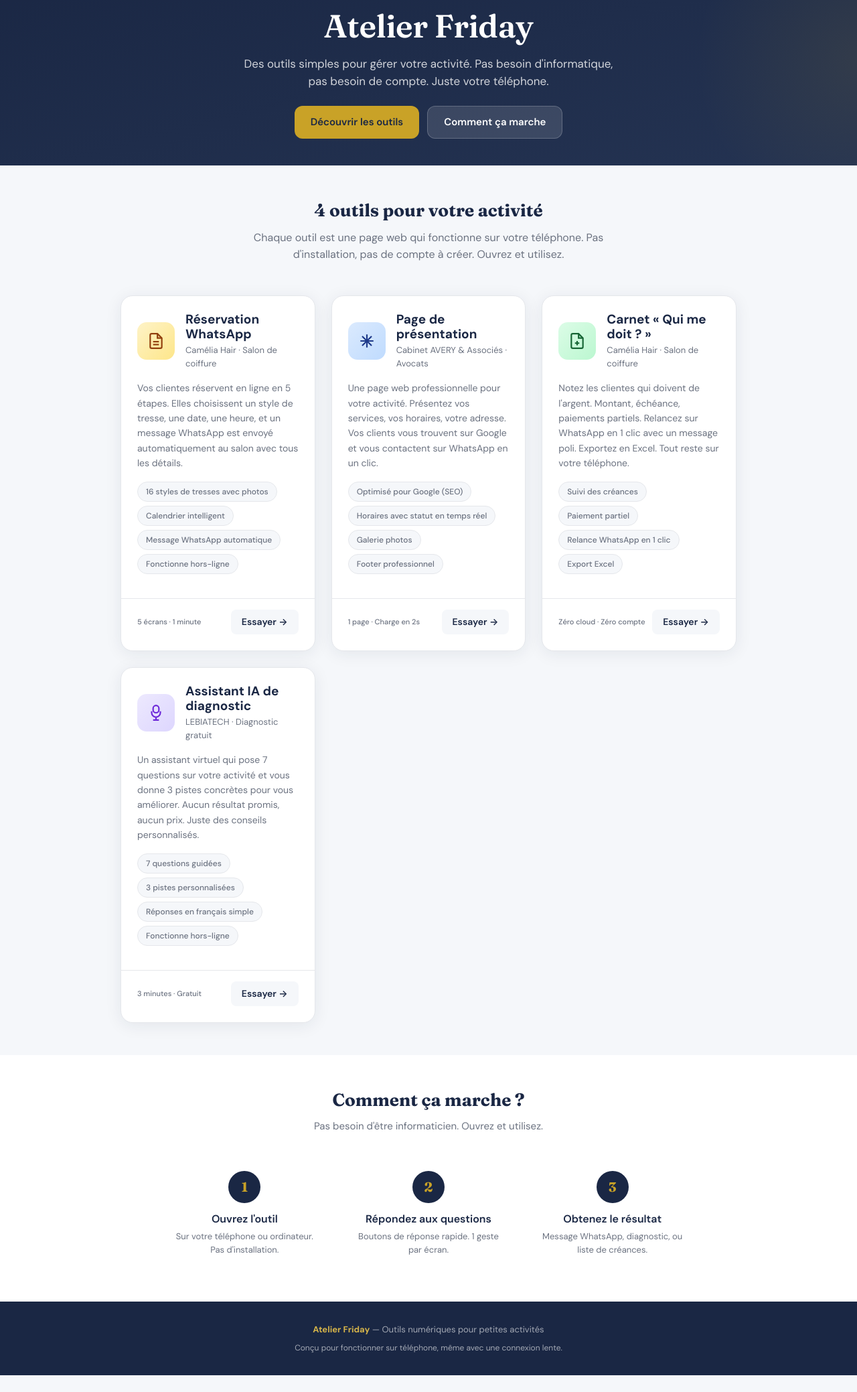
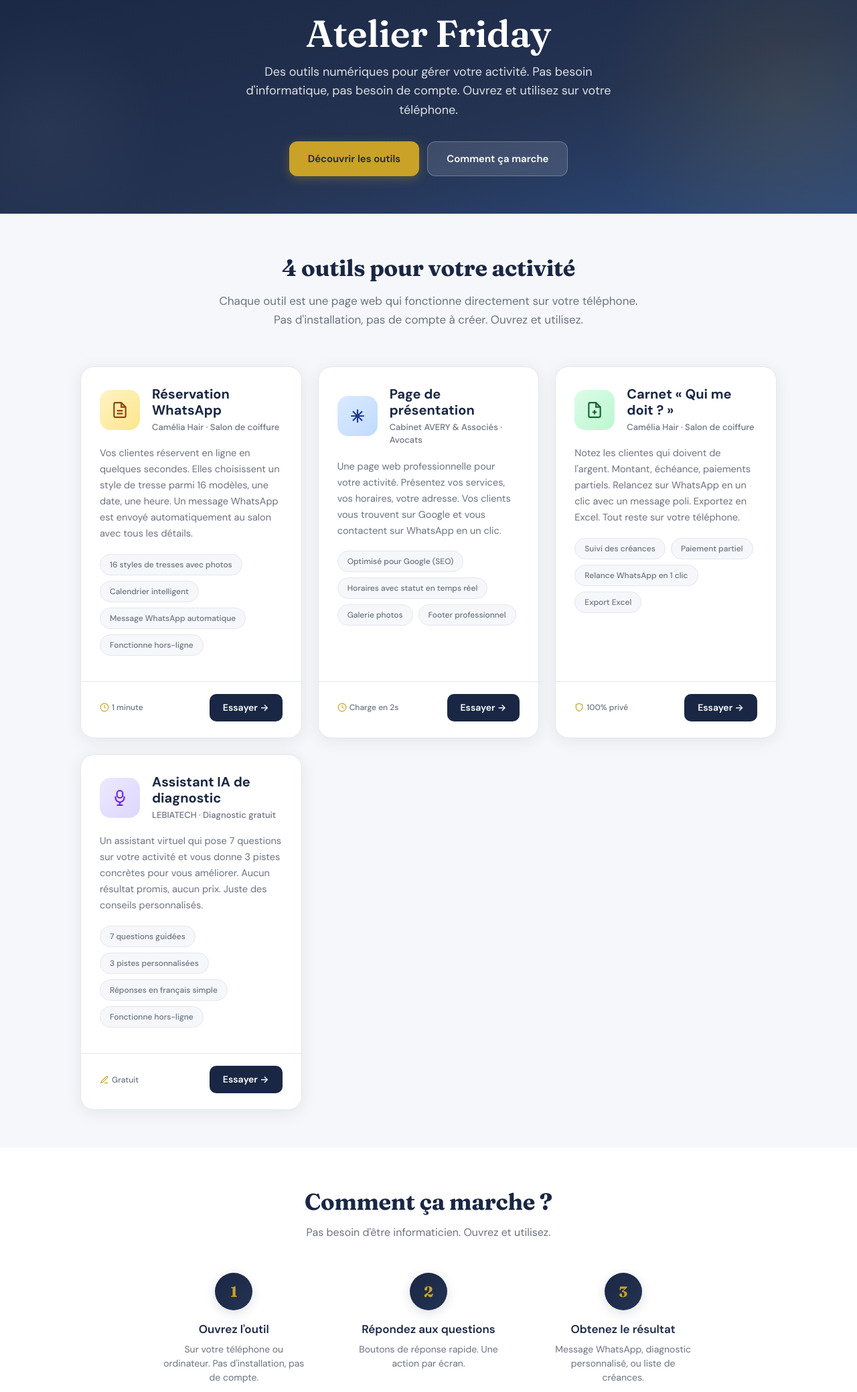
Before and after one commit to Garus-Victorin/atelier-friday, a plain HTML site: page tools.html in a window 1280 px wide. Shown: the part 45-2123 px from the top of the page at 67% size. Before the commit the page ends 2098 px from the top, so only its background shows below. Drawn offline with Linux system fonts and the light colour scheme.

Commit message:
refactor(tools): improve UI/UX design, remove technical jargon, better visual hierarchy

```diff
--- a/tools.html
+++ b/tools.html
@@ -13,8 +13,8 @@
     :root{
       --navy:#1a2744; --navy-light:#243352; --gold:#c9a227; --gold-light:#d4b34a;
       --bg:#f5f7fa; --card:#ffffff; --ink:#1a1a2e; --muted:#6b7280;
-      --line:#e5e7eb; --radius:18px; --shadow:0 4px 24px rgba(26,39,68,.08);
-      --shadow-lg:0 8px 40px rgba(26,39,68,.12);
+      --line:#e5e7eb; --radius:20px; --shadow:0 4px 24px rgba(26,39,68,.08);
+      --shadow-lg:0 12px 48px rgba(26,39,68,.14);
       --green:#0d5f4a; --green-light:#1a7a62;
       --font:'DM Sans', -apple-system, BlinkMacSystemFont, sans-serif;
       --font-display:'Fraunces', Georgia, serif;
@@ -22,91 +22,107 @@
     *{box-sizing:border-box;margin:0;padding:0}
     html{font-size:16px;scroll-behavior:smooth}
     body{font-family:var(--font);background:var(--bg);color:var(--ink);line-height:1.5;
-      -webkit-font-smoothing:antialiased;padding:0;margin:0}
-    .wrap{max-width:960px;margin:0 auto;padding:0 20px}
+      -webkit-font-smoothing:antialiased;min-height:100vh;display:flex;flex-direction:column}
+    .wrap{max-width:1080px;margin:0 auto;padding:0 20px}
 
     /* HEADER */
-    .hero{background:linear-gradient(165deg,var(--navy) 0%,var(--navy-light) 100%);
-      color:#fff;padding:48px 20px 40px;text-align:center;position:relative;overflow:hidden}
-    .hero::before{content:'';position:absolute;top:-40%;right:-20%;width:500px;height:500px;
-      background:radial-gradient(circle,rgba(201,162,39,.1) 0%,transparent 70%);pointer-events:none}
+    .hero{background:linear-gradient(165deg,var(--navy) 0%,var(--navy-light) 60%,#2d4a7a 100%);
+      color:#fff;padding:64px 20px 56px;text-align:center;position:relative;overflow:hidden}
+    .hero::before{content:'';position:absolute;top:-30%;right:-15%;width:600px;height:600px;
+      background:radial-gradient(circle,rgba(201,162,39,.12) 0%,transparent 65%);pointer-events:none}
+    .hero::after{content:'';position:absolute;bottom:-20%;left:-10%;width:400px;height:400px;
+      background:radial-gradient(circle,rgba(255,255,255,.04) 0%,transparent 60%);pointer-events:none}
     .hero .wrap{position:relative;z-index:1}
-    .hero h1{font-family:var(--font-display);font-size:clamp(32px,6vw,48px);font-weight:600;
-      margin-bottom:8px;letter-spacing:-.5px}
-    .hero .tagline{font-size:17px;color:rgba(255,255,255,.8);max-width:560px;
-      margin:0 auto 24px;line-height:1.5}
+    .hero h1{font-family:var(--font-display);font-size:clamp(36px,7vw,56px);font-weight:600;
+      margin-bottom:12px;letter-spacing:-.5px;line-height:1.1}
+    .hero .tagline{font-size:18px;color:rgba(255,255,255,.85);max-width:600px;
+      margin:0 auto 32px;line-height:1.6;font-weight:400}
     .hero .cta-row{display:flex;gap:12px;justify-content:center;flex-wrap:wrap}
-    .btn{display:inline-flex;align-items:center;gap:8px;padding:12px 24px;
+    .btn{display:inline-flex;align-items:center;gap:8px;padding:14px 28px;
       border-radius:12px;font-size:15px;font-weight:600;text-decoration:none;
       cursor:pointer;border:none;transition:all .2s;font-family:var(--font)}
-    .btn-primary{background:var(--gold);color:var(--navy)}
-    .btn-primary:hover{background:var(--gold-light);transform:translateY(-1px)}
-    .btn-secondary{background:rgba(255,255,255,.12);color:#fff;border:1px solid rgba(255,255,255,.2)}
+    .btn-primary{background:var(--gold);color:var(--navy);box-shadow:0 4px 16px rgba(201,162,39,.3)}
+    .btn-primary:hover{background:var(--gold-light);transform:translateY(-2px);box-shadow:0 6px 24px rgba(201,162,39,.4)}
+    .btn-secondary{background:rgba(255,255,255,.12);color:#fff;border:1px solid rgba(255,255,255,.25);
+      backdrop-filter:blur(8px)}
     .btn-secondary:hover{background:rgba(255,255,255,.2)}
 
     /* INTRO */
-    .intro{padding:48px 20px 24px;text-align:center}
-    .intro h2{font-family:var(--font-display);font-size:26px;color:var(--navy);
-      margin-bottom:8px}
-    .intro p{color:var(--muted);font-size:16px;max-width:600px;margin:0 auto;line-height:1.6}
+    .intro{padding:56px 20px 32px;text-align:center}
+    .intro h2{font-family:var(--font-display);font-size:clamp(26px,4vw,34px);color:var(--navy);
+      margin-bottom:10px;letter-spacing:-.3px}
+    .intro p{color:var(--muted);font-size:17px;max-width:640px;margin:0 auto;line-height:1.6}
 
     /* TOOLS */
-    .tools{padding:24px 20px 48px}
-    .tools-grid{display:grid;grid-template-columns:repeat(auto-fit,minmax(280px,1fr));gap:24px}
+    .tools{padding:24px 20px 56px}
+    .tools-grid{display:grid;grid-template-columns:repeat(auto-fit,minmax(300px,1fr));gap:24px}
     .tool-card{background:var(--card);border:1px solid var(--line);border-radius:var(--radius);
-      overflow:hidden;box-shadow:var(--shadow);transition:transform .2s,box-shadow .2s;
-      display:flex;flex-direction:column}
-    .tool-card:hover{transform:translateY(-4px);box-shadow:var(--shadow-lg)}
-    .tool-header{padding:24px 24px 16px;display:flex;align-items:center;gap:16px}
-    .tool-icon{width:56px;height:56px;border-radius:14px;display:flex;align-items:center;
-      justify-content:center;flex-shrink:0}
+      overflow:hidden;box-shadow:var(--shadow);transition:transform .25s,box-shadow .25s;
+      display:flex;flex-direction:column;position:relative}
+    .tool-card:hover{transform:translateY(-6px);box-shadow:var(--shadow-lg)}
+    .tool-card::before{content:'';position:absolute;top:0;left:0;right:0;height:4px;
+      background:linear-gradient(90deg,var(--gold),var(--gold-light));opacity:0;transition:opacity .25s}
+    .tool-card:hover::before{opacity:1}
+    .tool-header{padding:28px 28px 18px;display:flex;align-items:center;gap:18px}
+    .tool-icon{width:60px;height:60px;border-radius:16px;display:flex;align-items:center;
+      justify-content:center;flex-shrink:0;transition:transform .25s}
+    .tool-card:hover .tool-icon{transform:scale(1.08)}
     .tool-icon.o1{background:linear-gradient(135deg,#fef3c7,#fde68a);color:#92400e}
     .tool-icon.o2{background:linear-gradient(135deg,#dbeafe,#bfdbfe);color:#1e3a8a}
     .tool-icon.o3{background:linear-gradient(135deg,#dcfce7,#bbf7d0);color:#166534}
     .tool-icon.o4{background:linear-gradient(135deg,#ede9fe,#ddd6fe);color:#6d28d9}
-    .tool-title{font-size:19px;font-weight:700;color:var(--navy);line-height:1.2}
-    .tool-subtitle{font-size:13px;color:var(--muted);margin-top:2px}
-    .tool-body{padding:0 24px 20px;flex:1}
-    .tool-desc{font-size:14px;color:var(--muted);line-height:1.6;margin-bottom:16px}
-    .tool-features{list-style:none;margin:0 0 16px;padding:0;display:flex;flex-wrap:wrap;gap:6px}
-    .tool-features li{font-size:12px;background:var(--bg);color:var(--muted);padding:5px 12px;
+    .tool-title{font-size:20px;font-weight:700;color:var(--navy);line-height:1.2}
+    .tool-subtitle{font-size:13px;color:var(--muted);margin-top:4px;font-weight:500}
+    .tool-body{padding:0 28px 20px;flex:1}
+    .tool-desc{font-size:14.5px;color:var(--muted);line-height:1.65;margin-bottom:18px}
+    .tool-features{list-style:none;margin:0 0 18px;padding:0;display:flex;flex-wrap:wrap;gap:8px}
+    .tool-features li{font-size:12px;background:var(--bg);color:var(--muted);padding:6px 14px;
       border-radius:999px;font-weight:500;border:1px solid var(--line)}
-    .tool-footer{padding:16px 24px 24px;border-top:1px solid var(--line);
-      display:flex;align-items:center;justify-content:space-between}
-    .tool-link{display:inline-flex;align-items:center;gap:6px;font-size:14px;
-      font-weight:600;color:var(--navy);text-decoration:none;padding:8px 16px;
-      border-radius:8px;background:var(--bg);transition:all .15s}
-    .tool-link:hover{background:var(--navy);color:#fff}
-    .tool-badge{font-size:11px;color:var(--muted);font-weight:500}
+    .tool-footer{padding:18px 28px 24px;border-top:1px solid var(--line);
+      display:flex;align-items:center;justify-content:space-between;gap:12px}
+    .tool-link{display:inline-flex;align-items:center;gap:8px;font-size:14px;
+      font-weight:600;color:#fff;text-decoration:none;padding:10px 20px;
+      border-radius:10px;background:var(--navy);transition:all .2s}
+    .tool-link:hover{background:var(--navy-light);transform:translateX(2px)}
+    .tool-badge{font-size:12px;color:var(--muted);font-weight:500;
+      display:flex;align-items:center;gap:4px}
+    .tool-badge svg{color:var(--gold)}
 
     /* HOW IT WORKS */
-    .how{background:var(--card);padding:48px 20px;margin:0}
-    .how h2{font-family:var(--font-display);font-size:26px;color:var(--navy);
-      text-align:center;margin-bottom:8px}
-    .how .sub{color:var(--muted);text-align:center;margin-bottom:36px;font-size:15px}
-    .steps{display:grid;grid-template-columns:repeat(auto-fit,minmax(200px,1fr));gap:24px;
-      max-width:800px;margin:0 auto}
-    .step{text-align:center;padding:20px}
-    .step-num{width:48px;height:48px;border-radius:50%;background:var(--navy);color:var(--gold);
-      display:flex;align-items:center;justify-content:center;font-size:20px;font-weight:700;
-      margin:0 auto 12px;font-family:var(--font-display)}
-    .step h3{font-size:16px;font-weight:600;color:var(--navy);margin-bottom:4px}
-    .step p{font-size:13px;color:var(--muted);line-height:1.5}
+    .how{padding:56px 20px 64px;background:var(--card)}
+    .how h2{font-family:var(--font-display);font-size:clamp(26px,4vw,34px);color:var(--navy);
+      text-align:center;margin-bottom:8px;letter-spacing:-.3px}
+    .how .sub{color:var(--muted);text-align:center;margin-bottom:40px;font-size:16px}
+    .steps{display:grid;grid-template-columns:repeat(auto-fit,minmax(220px,1fr));gap:32px;
+      max-width:840px;margin:0 auto}
+    .step{text-align:center;padding:8px}
+    .step-num{width:56px;height:56px;border-radius:50%;background:linear-gradient(135deg,var(--navy),var(--navy-light));
+      color:var(--gold);display:flex;align-items:center;justify-content:center;
+      font-size:22px;font-weight:700;margin:0 auto 16px;font-family:var(--font-display);
+      box-shadow:0 4px 16px rgba(26,39,68,.15)}
+    .step h3{font-size:17px;font-weight:600;color:var(--navy);margin-bottom:6px}
+    .step p{font-size:14px;color:var(--muted);line-height:1.5;max-width:220px;margin:0 auto}
 
     /* FOOTER */
-    .footer{background:var(--navy);color:rgba(255,255,255,.6);padding:32px 20px;
-      text-align:center;font-size:13px;margin-top:0}
+    .footer{background:var(--navy);color:rgba(255,255,255,.7);padding:40px 20px;
+      text-align:center;font-size:14px;margin-top:auto}
     .footer strong{color:var(--gold-light)}
-    .footer a{color:var(--gold-light);text-decoration:none}
+    .footer .tagline{font-size:12px;color:rgba(255,255,255,.4);margin-top:8px}
 
     @media(max-width:640px){
-      .hero{padding:36px 16px 32px}
-      .tools{padding:16px}
-      .tools-grid{grid-template-columns:1fr}
-      .tool-card{border-radius:14px}
-      .steps{grid-template-columns:1fr;gap:12px}
-      .step{display:flex;align-items:center;gap:16px;text-align:left;padding:12px}
+      .hero{padding:48px 16px 40px}
+      .intro{padding:40px 16px 24px}
+      .tools{padding:16px 16px 40px}
+      .tools-grid{grid-template-columns:1fr;gap:16px}
+      .tool-card{border-radius:16px}
+      .tool-header{padding:20px 20px 12px;gap:14px}
+      .tool-icon{width:48px;height:48px;border-radius:12px}
+      .tool-body{padding:0 20px 16px}
+      .tool-footer{padding:14px 20px 20px}
+      .steps{grid-template-columns:1fr;gap:16px}
+      .step{display:flex;align-items:center;gap:16px;text-align:left;padding:8px}
       .step-num{margin:0;flex-shrink:0}
+      .step p{margin:0;max-width:none}
     }
   </style>
 </head>
@@ -114,7 +130,7 @@
   <div class="hero">
     <div class="wrap">
       <h1>Atelier Friday</h1>
-      <p class="tagline">Des outils simples pour gérer votre activité. Pas besoin d'informatique, pas besoin de compte. Juste votre téléphone.</p>
+      <p class="tagline">Des outils numériques pour gérer votre activité. Pas besoin d'informatique, pas besoin de compte. Ouvrez et utilisez sur votre téléphone.</p>
       <div class="cta-row">
         <a class="btn btn-primary" href="#outils">Découvrir les outils</a>
         <a class="btn btn-secondary" href="#comment">Comment ça marche</a>
@@ -125,7 +141,7 @@
   <div class="intro" id="outils">
     <div class="wrap">
       <h2>4 outils pour votre activité</h2>
-      <p>Chaque outil est une page web qui fonctionne sur votre téléphone. Pas d'installation, pas de compte à créer. Ouvrez et utilisez.</p>
+      <p>Chaque outil est une page web qui fonctionne directement sur votre téléphone. Pas d'installation, pas de compte à créer. Ouvrez et utilisez.</p>
     </div>
   </div>
 
@@ -143,7 +159,7 @@
             </div>
           </div>
           <div class="tool-body">
-            <p class="tool-desc">Vos clientes réservent en ligne en 5 étapes. Elles choisissent un style de tresse, une date, une heure, et un message WhatsApp est envoyé automatiquement au salon avec tous les détails.</p>
+            <p class="tool-desc">Vos clientes réservent en ligne en quelques secondes. Elles choisissent un style de tresse parmi 16 modèles, une date, une heure. Un message WhatsApp est envoyé automatiquement au salon avec tous les détails.</p>
             <ul class="tool-features">
               <li>16 styles de tresses avec photos</li>
               <li>Calendrier intelligent</li>
@@ -152,7 +168,10 @@
             </ul>
           </div>
           <div class="tool-footer">
-            <span class="tool-badge">5 écrans · 1 minute</span>
+            <span class="tool-badge">
+              <svg viewBox="0 0 24 24" width="14" height="14" fill="none" stroke="currentColor" stroke-width="2" aria-hidden="true"><circle cx="12" cy="12" r="10"/><polyline points="12 6 12 12 16 14"/></svg>
+              1 minute
+            </span>
             <a class="tool-link" href="outil1-reservation/index.html">Essayer →</a>
           </div>
         </div>
@@ -177,7 +196,10 @@
             </ul>
           </div>
           <div class="tool-footer">
-            <span class="tool-badge">1 page · Charge en 2s</span>
+            <span class="tool-badge">
+              <svg viewBox="0 0 24 24" width="14" height="14" fill="none" stroke="currentColor" stroke-width="2" aria-hidden="true"><circle cx="12" cy="12" r="10"/><polyline points="12 6 12 12 16 14"/></svg>
+              Charge en 2s
+            </span>
             <a class="tool-link" href="outil2-presentation/index.html">Essayer →</a>
           </div>
         </div>
@@ -193,7 +215,7 @@
             </div>
           </div>
           <div class="tool-body">
-            <p class="tool-desc">Notez les clientes qui doivent de l'argent. Montant, échéance, paiements partiels. Relancez sur WhatsApp en 1 clic avec un message poli. Exportez en Excel. Tout reste sur votre téléphone.</p>
+            <p class="tool-desc">Notez les clientes qui doivent de l'argent. Montant, échéance, paiements partiels. Relancez sur WhatsApp en un clic avec un message poli. Exportez en Excel. Tout reste sur votre téléphone.</p>
             <ul class="tool-features">
               <li>Suivi des créances</li>
               <li>Paiement partiel</li>
@@ -202,7 +224,10 @@
             </ul>
           </div>
           <div class="tool-footer">
-            <span class="tool-badge">Zéro cloud · Zéro compte</span>
+            <span class="tool-badge">
+              <svg viewBox="0 0 24 24" width="14" height="14" fill="none" stroke="currentColor" stroke-width="2" aria-hidden="true"><path d="M12 22s8-4 8-10V5l-8-3-8 3v7c0 6 8 10 8 10z"/></svg>
+              100% privé
+            </span>
             <a class="tool-link" href="outil3-creances/index.html">Essayer →</a>
           </div>
         </div>
@@ -227,7 +252,10 @@
             </ul>
           </div>
           <div class="tool-footer">
-            <span class="tool-badge">3 minutes · Gratuit</span>
+            <span class="tool-badge">
+              <svg viewBox="0 0 24 24" width="14" height="14" fill="none" stroke="currentColor" stroke-width="2" aria-hidden="true"><path d="M12 20h9M16.5 3.5a2.121 2.121 0 0 1 3 3L7 19l-4 1 1-4L16.5 3.5z"/></svg>
+              Gratuit
+            </span>
             <a class="tool-link" href="outil4-diagnostic/index.html">Essayer →</a>
           </div>
         </div>
@@ -244,21 +272,21 @@
           <div class="step-num">1</div>
           <div>
             <h3>Ouvrez l'outil</h3>
-            <p>Sur votre téléphone ou ordinateur. Pas d'installation.</p>
+            <p>Sur votre téléphone ou ordinateur. Pas d'installation, pas de compte.</p>
           </div>
         </div>
         <div class="step">
           <div class="step-num">2</div>
           <div>
             <h3>Répondez aux questions</h3>
-            <p>Boutons de réponse rapide. 1 geste par écran.</p>
+            <p>Boutons de réponse rapide. Une action par écran.</p>
           </div>
         </div>
         <div class="step">
           <div class="step-num">3</div>
           <div>
             <h3>Obtenez le résultat</h3>
-            <p>Message WhatsApp, diagnostic, ou liste de créances.</p>
+            <p>Message WhatsApp, diagnostic personnalisé, ou liste de créances.</p>
           </div>
         </div>
       </div>
@@ -268,7 +296,7 @@
   <div class="footer">
     <div class="wrap">
       <p><strong>Atelier Friday</strong> — Outils numériques pour petites activités</p>
-      <p style="margin-top:8px;font-size:12px">Conçu pour fonctionner sur téléphone, même avec une connexion lente.</p>
+      <p class="tagline">Conçu pour fonctionner sur téléphone, même avec une connexion lente.</p>
     </div>
   </div>
 </body>
```
